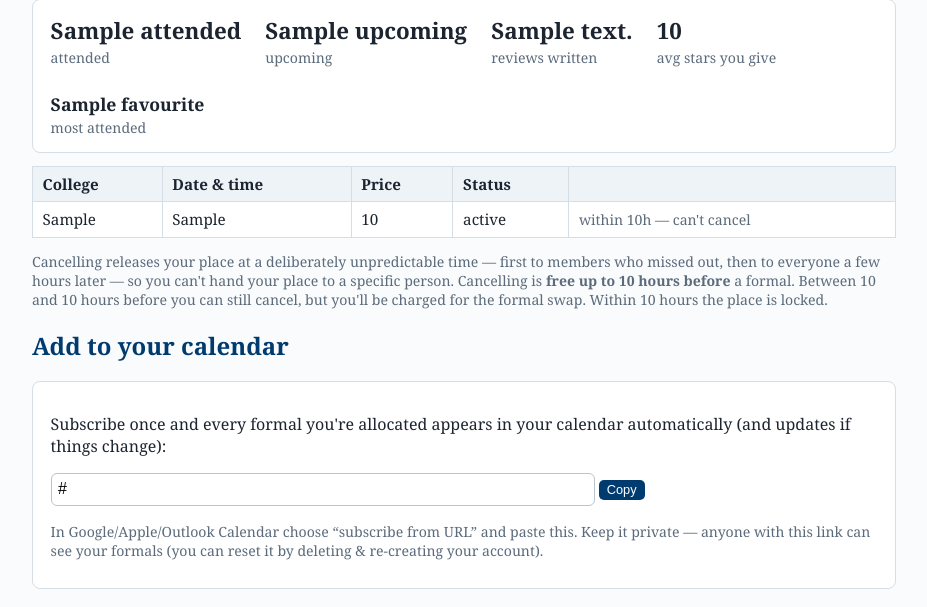
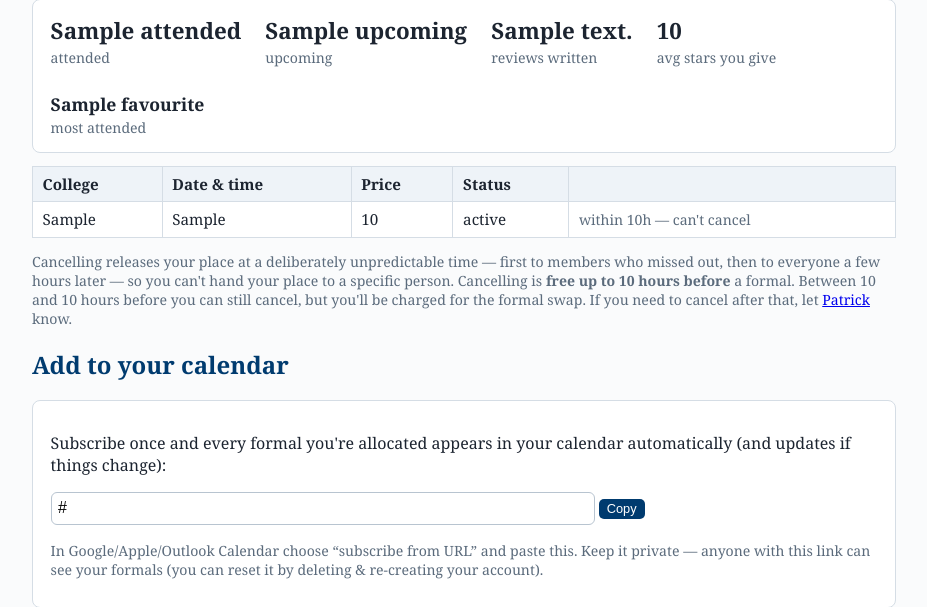
Before and after one commit to Patrick-Gibbs/pembroke-formal-swaps, a Flask app: template swaps/templates/me.html in a window 1280 px wide. Shown: the part 134-741 px from the top of the page, without its empty margins (176-1103 px from the left). Run offline with Flask 3, Linux system fonts and the light colour scheme; data comes from the database, SQL or seed files in the repository; the template is opened without the code that fills it: most values are stand-ins (such as "Sample title", 1, 10 or a date in 2020); parts of the project's set-up code (start-up, migrations or seed data) failed here and were passed over.

Commit message:
My formals: late cancellations -> contact Patrick

```diff
--- a/swaps/templates/me.html
+++ b/swaps/templates/me.html
@@ -45,7 +45,7 @@ time — first to members who missed out, then to everyone a few hours later —
 you can't hand your place to a specific person. Cancelling is <b>free up to
 {{ charge_h }} hours before</b> a formal. Between {{ charge_h }} and {{ cutoff_h }}
 hours before you can still cancel, but you'll be charged for the formal swap.
-Within {{ cutoff_h }} hours the place is locked.</p>
+If you need to cancel after that, let <a href="/officer">Patrick</a> know.</p>
 {% endif %}
 <h2>Add to your calendar</h2>
 <div class="card">
```
